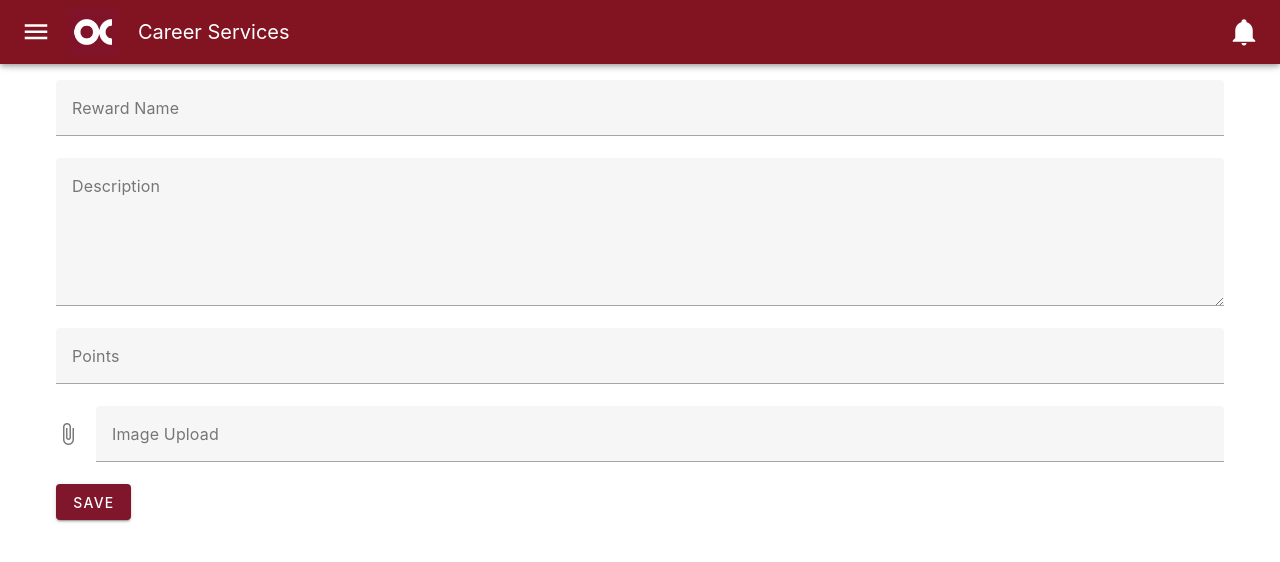
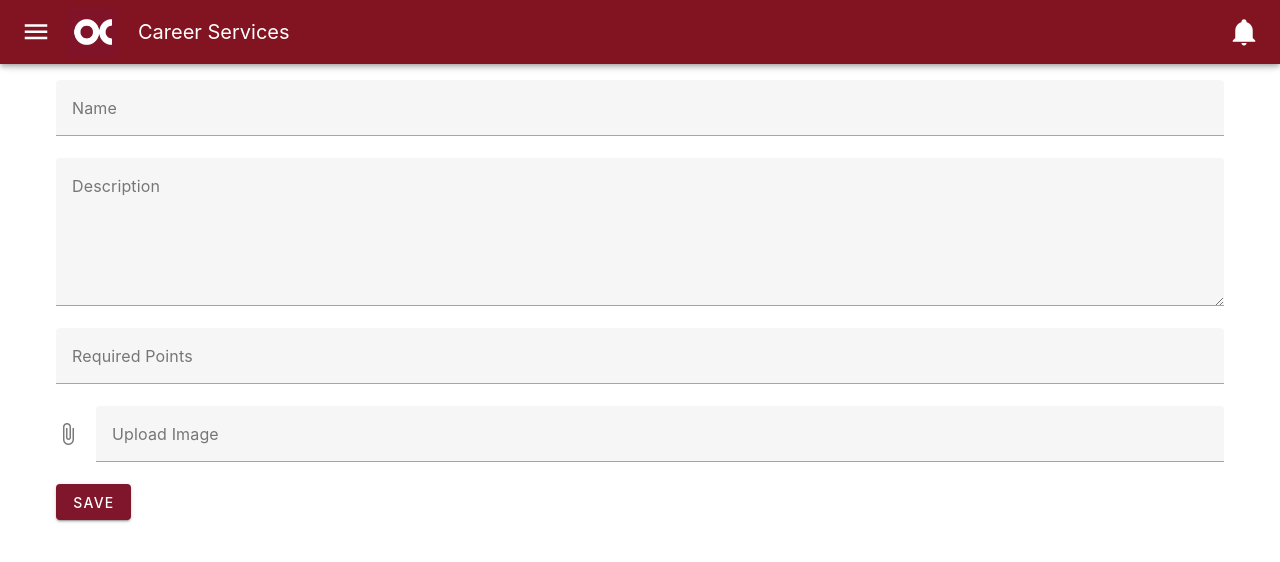
Before and after one commit to IanFlower/Avocado-Frontend, a Vue app: page /AddReward in a window 1280 px wide. Shown: the top 562 px of the page. Built offline with nearby package versions, Linux system fonts and the light colour scheme; what webfontloader would draw is missing.

Commit message:
EDIT REWARD DONE

```diff
--- a/src/components/AddReward.vue
+++ b/src/components/AddReward.vue
@@ -1,15 +1,14 @@
 <template>
   <v-container>
-    <v-form @submit.prevent="addReward" ref="form">
-      <v-text-field v-model="reward.name" label="Reward Name" required />
+    <v-form ref="rewardForm">
+      <v-text-field v-model="reward.name" label="Name" required></v-text-field>
+      <v-textarea v-model="reward.desc" label="Description" required></v-textarea>
+      <v-text-field v-model.number="reward.requiredPoints" label="Required Points" type="number"
+        required></v-text-field>
 
-      <v-textarea v-model="reward.desc" label="Description" required />
+      <v-file-input label="Upload Image" @change="handleImageUpload" accept="image/*" required></v-file-input>
 
-      <v-text-field v-model="reward.points" label="Points" type="number" required />
-
-      <v-file-input label="Image Upload" accept="image/*" required @change="handleImageUpload" />
-
-      <v-btn type="submit" color="primary">Save</v-btn>
+      <v-btn @click="AddReward" color="primary">Save</v-btn>
     </v-form>
   </v-container>
 </template>
@@ -21,31 +20,33 @@ import rewardServices from '../services/rewardServices.js';
 const reward = ref({
   name: '',
   desc: '',
-  requiredPoints: '',
-  image: null,
+  requiredPoints: null,
+  image: ''
 });
+
+const rewardForm = ref(null);
+
+const handleImageUpload = (event) => {
+  const file = event.target.files[0];
+  if (file) {
+    const reader = new FileReader();
+    reader.readAsDataURL(file);
+    reader.onload = () => {
+      reward.value.image = reader.result;
+    };
+  }
+};
 
 const emit = defineEmits(['rewardAdded']);
 
-const handleImageUpload = (event) => {
-  const file = event?.target?.files?.[0] || null;
-  reward.value.image = file;
+const AddReward = async () => {
+  console.log('Submitting reward:', reward.value);
+  await rewardServices.addReward({
+    name: reward.value.name,
+    desc: reward.value.desc,
+    requiredPoints: reward.value.requiredPoints
+  });
+
+  emit('rewardAdded');
 };
-
-const addReward = async () => {
-  rewardServices.addReward({
-  "name": reward.value.name,
-  "desc": reward.value.desc,
-  "requiredPoints": reward.value.requiredPoints
-})
-
-  .then(() => {
-    console.log("complete")
-    emit("rewardAdded")
-  })
-  .catch((res)=> {
-    console.log(`Error: ${res}`)
-  })
-
-}
 </script>
--- a/src/components/EditReward.vue
+++ b/src/components/EditReward.vue
@@ -1,63 +1,72 @@
+<script setup>
+import { ref, defineProps, defineEmits, onMounted } from 'vue';
+import rewardServices from '../services/rewardServices';
+
+
+const props = defineProps({
+  rewardId: Number,
+});
+
+const emit = defineEmits(['rewardUpdated', 'close']);
+
+const name = ref('');
+const desc = ref('');
+const requiredPoints = ref(0);
+
+// Fetch Reward from API
+const fetchReward = async () => {
+  if (props.rewardId) {
+    try {
+      const response = await rewardServices.getRewardById(props.rewardId);
+      const reward = response.data;
+      name.value = reward.name;
+      desc.value = reward.desc;
+      requiredPoints.value = reward.requiredPoints;
+    } catch (error) {
+      console.error('Error fetching reward:', error);
+    }
+  }
+};
+
+onMounted(fetchReward);
+
+
+const updateReward = async () => {
+  console.log('Update button clicked');
+
+  const reward = {
+    id: props.rewardId,
+    name: name.value,
+    desc: desc.value,
+    requiredPoints: requiredPoints.value,
+  };
+
+  console.log("Updating reward with:", reward);
+
+  try {
+    const response = await rewardServices.updateReward(reward);
+    console.log("API Response after update:", response.data);
+
+    emit('rewardUpdated');
+    emit('close');
+  } catch (error) {
+    console.error('Error updating reward:', error);
+  }
+};
+
+</script>
+
 <template>
   <v-container>
-    <v-form @submit.prevent="updateReward" ref="form">
-      <v-text-field v-model="reward.name" label="Reward Name" required />
-
-      <v-textarea v-model="reward.desc" label="Description" required />
-
-      <v-text-field v-model="reward.points" label="Points" type="number" required />
-
-      <v-file-input label="Image Upload" accept="image/*" @change="handleImageUpload" />
-
-      <v-btn type="submit" color="primary">Update</v-btn>
-    </v-form>
+    <v-card>
+      <v-card-text>
+        <v-form @submit.prevent="updateReward">
+          <v-text-field v-model="name" label="Name" required></v-text-field>
+          <v-textarea v-model="desc" label="Description" required></v-textarea>
+          <v-text-field v-model.number="requiredPoints" label="Points" type="number" required></v-text-field>
+          <v-btn type="button" color="primary" class="mt-3" @click="updateReward">Save</v-btn>
+        </v-form>
+      </v-card-text>
+    </v-card>
   </v-container>
 </template>
-
-<script setup>
-import { ref, onMounted } from 'vue';
-import rewardServices from '../services/rewardServices.js';
-
-const props = defineProps({
-  rewardId: {
-    type: Number,
-    required: true,
-  },
-});
-
-const reward = ref({
-  id: null,
-  name: '',
-  desc: '',
-  points: '',
-  image: null,
-});
-
-const emit = defineEmits(['rewardUpdated']);
-
-const handleImageUpload = (event) => {
-  const file = event?.target?.files?.[0] || null;
-  reward.value.image = file;
-};
-
-// Fetch the existing reward data when the component is mounted
-onMounted(async () => {
-  try {
-    const fetchedReward = await rewardServices.getRewardById(props.rewardId);
-    reward.value = fetchedReward;
-  } catch (error) {
-    console.log(`Error fetching reward: ${error}`);
-  }
-});
-
-// Update the reward data
-const updateReward = async () => {
-  try {
-    await rewardServices.updateReward(reward.id);
-    console.log('Reward updated successfully');
-    emit('rewardUpdated');
-  } catch (error) {
-    console.log(`Error updating reward: ${error}`);
-  }
-};
-</script>
--- a/src/components/deleteReward.vue
+++ b/src/components/deleteReward.vue
@@ -1,51 +1,47 @@
 <template>
-    <v-container>
-      <v-form @submit.prevent="addReward" ref="form">
-        <v-text-field v-model="reward.name" label="Reward Name" required />
+  <v-dialog v-model="dialogVisibleInternal" max-width="400px">
+    <v-card>
+      <v-card-title>
+        <span class="headline">Are you sure you want to delete "{{ reward.name }}"?</span>
+      </v-card-title>
 
-        <v-textarea v-model="reward.desc" label="Description" required />
+      <v-card-actions>
+        <v-btn color="green" @click="deleteReward">Yes</v-btn>
+        <v-btn color="red" @click="closeModal">No</v-btn>
+      </v-card-actions>
+    </v-card>
+  </v-dialog>
+</template>
 
-        <v-text-field v-model="reward.points" label="Points" type="number" required />
+<script setup>
+import { ref, defineProps, defineEmits, watch } from 'vue';
+import rewardServices from '../services/rewardServices';
 
-        <v-file-input label="Image Upload" accept="image/*" required @change="handleImageUpload" />
+const props = defineProps({
+  reward: Object,
+  dialogVisible: Boolean,
+});
 
-        <v-btn type="submit" color="primary">Save</v-btn>
-      </v-form>
-    </v-container>
-  </template>
+const emit = defineEmits(['rewardDeleted', 'update:dialogVisible']);
 
-  <script setup>
-  import { ref } from 'vue';
-  import rewardServices from '../services/rewardServices.js';
+const dialogVisibleInternal = ref(false);
 
-  const reward = ref({
-    name: '',
-    desc: '',
-    requiredPoints: '',
-    image: null,
-  });
+// Watch for prop change and update internal dialog visibility
+watch(() => props.dialogVisible, (newVal) => {
+  dialogVisibleInternal.value = newVal;
+});
 
-  const emit = defineEmits(['rewardAdded']);
+const closeModal = () => {
+  emit('update:dialogVisible', false); // Hide the dialog in the parent
+};
 
-  const handleImageUpload = (event) => {
-    const file = event?.target?.files?.[0] || null;
-    reward.value.image = file;
-  };
-
-  const addReward = async () => {
-    rewardServices.addReward({
-    "name": reward.value.name,
-    "desc": reward.value.desc,
-    "requiredPoints": reward.value.requiredPoints
-  })
-
-    .then(() => {
-      console.log("complete")
-      emit("rewardAdded")
-    })
-    .catch((res)=> {
-      console.log(`Error: ${res}`)
-    })
-
+const deleteReward = async () => {
+  try {
+    await rewardServices.DeleteReward(props.reward.id);
+    emit('rewardDeleted'); // Notify parent about the reward deletion
+    closeModal(); // Close the dialog
+  } catch (error) {
+    console.error('Error deleting reward:', error);
   }
-  </script>
+};
+</script>
--- a/src/services/rewardServices.js
+++ b/src/services/rewardServices.js
@@ -3,12 +3,12 @@ import apiClient from '../services/services';
 
 const rewardService = {
   // Get all rewards
-  getAllrewards() {
+  getAllRewards() {
     return apiClient.get('/reward');
   },
 
   // Get a specific reward by ID
-  getrRewardById(rewardId) {
+  getRewardById(rewardId) {
     return apiClient.get(`/reward/${rewardId}`);
   },
 
@@ -18,10 +18,10 @@ const rewardService = {
     return apiClient.post(`/reward/`, reward);
   },
 
-  updateReward(rewardId)
-  {
-    return apiClient.put(`/reward/${rewardId}`);
+  updateReward(reward) {
+    return apiClient.put(`/reward/${reward.id}`, reward);
   },
+
 
   DeleteReward(rewardId)
   {
--- a/src/views/AdminViewRewards.vue
+++ b/src/views/AdminViewRewards.vue
@@ -10,7 +10,7 @@
             hide-details single-line class="ma-2" />
         </v-col>
         <v-col cols="6" class="d-flex justify-end">
-          <v-btn class="custom-btn" @click="showAddRewardDialog = true">
+          <v-btn class="custom-btn" @click="openAddRewardDialog">
             Add Reward
           </v-btn>
         </v-col>
@@ -29,18 +29,23 @@
           <span>{{ item.purchaseCount }}</span>
         </template>
 
+        <template v-slot:item.requiredPoints="{ item }">
+          <span>{{ item.requiredPoints }}</span>
+        </template>
+
+        <template v-slot:item.image="{ }">
+          <span>Not Available</span>
+        </template>
+
         <template v-slot:item.actions="{ item }">
-          <!-- Edit Button -->
           <v-btn icon class="transparent no-padding" @click="openEditRewardDialog(item)">
             <v-icon color="#004761" size="large">mdi-pencil</v-icon>
           </v-btn>
 
-          <!-- Delete Button -->
           <v-btn icon class="transparent no-padding" @click="openDeleteRewardDialog(item)">
             <v-icon color="#A30D11" size="large">mdi-delete</v-icon>
           </v-btn>
         </template>
-
       </v-data-table>
     </div>
   </div>
@@ -48,15 +53,13 @@
   <!-- Add Reward Dialog -->
   <v-dialog v-model="showAddRewardDialog" max-width="500px">
     <v-card>
-      <v-card-title>
-        Add Reward
-      </v-card-title>
+      <v-card-title>Add Reward</v-card-title>
       <v-card-text>
         <AddReward @rewardAdded="closeAddRewardDialog" />
       </v-card-text>
       <v-card-actions>
         <v-spacer></v-spacer>
-        <v-btn color="red" text @click="showAddRewardDialog = false">Cancel</v-btn>
+        <v-btn color="red" text @click="closeAddRewardDialog">Cancel</v-btn>
       </v-card-actions>
     </v-card>
   </v-dialog>
@@ -66,20 +69,16 @@
     <v-card>
       <v-card-title>Edit Reward</v-card-title>
       <v-card-text>
+        <EditReward v-if="selectedReward" :rewardId="selectedReward.id" @rewardUpdated="refreshRewards"
+          @close="closeEditRewardDialog" />
 
-      <!-- Use v-show or make sure selectedReward is populated correctly -->
-      <EditReward
-        v-if="selectedReward && selectedReward.value.id"
-        :rewardId="selectedReward.value.id"
-        @rewardUpdated="initialize"
-      />
         <div v-else>
           <p>Loading reward...</p>
         </div>
       </v-card-text>
       <v-card-actions>
         <v-spacer></v-spacer>
-      <v-btn color="red" text @click="editRewardDialogBox = false">Cancel</v-btn>
+        <v-btn color="red" text @click="closeEditRewardDialog">Cancel</v-btn>
       </v-card-actions>
     </v-card>
   </v-dialog>
@@ -89,14 +88,21 @@
   <v-card>
     <v-card-title>Delete Reward</v-card-title>
     <v-card-text>
-        <DeleteReward :reward="selectedReward" @rewardDeleted="initialize" />
+      <deleteReward
+        v-if="selectedReward"
+        :reward="selectedReward"
+        :dialogVisible="deleteRewardDialogBox"
+        @rewardDeleted="refreshDeleteRewards"
+        @update:dialogVisible="deleteRewardDialogBox = $event"
+      />
     </v-card-text>
     <v-card-actions>
       <v-spacer></v-spacer>
-        <v-btn color="red" text @click="deleteRewardDialogBox = false">Cancel</v-btn>
+      <v-btn color="red" text @click="closeDeleteRewardDialog">Cancel</v-btn>
     </v-card-actions>
   </v-card>
 </v-dialog>
+
 </template>
 
 <script setup>
@@ -104,39 +110,50 @@ import { ref, onMounted } from "vue";
 import rewardServices from "../services/rewardServices.js";
 import AddReward from "../components/AddReward.vue";
 import EditReward from "../components/EditReward.vue";
-import DeleteReward from "../components/DeleteReward.vue";
+import deleteReward from "../components/deleteReward.vue";
 
 const editRewardDialogBox = ref(false);
 const deleteRewardDialogBox = ref(false);
 const selectedReward = ref(null);
 
-// Rewards data and search
 const rewards = ref([]);
 const searchQuery = ref("");
 const showAddRewardDialog = ref(false);
 
-// Table headers
 const headers = ref([
   { title: "Name", key: "name", align: "start", sortable: true },
-  { title: "Description", key: "desc", align: "center", sortable: true },
+  { title: "Description", key: "desc", align: "center", sortable: false },
   { title: "Purchase Count", key: "purchaseCount", align: "center", sortable: true },
+  { title: "Required Points", key: "requiredPoints", align: "center", sortable: true },
+  { title: "Image", key: "image", align: "center", sortable: false },
   { title: "Actions", key: "actions", align: "center", sortable: false }
 ]);
 
-// Fetch rewards from the database
-const initialize = () => {
-  rewardServices.getAllrewards()
-    .then(response => {
-      rewards.value = response.data.map(reward => ({
+const initialize = async () => {
+  try {
+    const response = await rewardServices.getAllRewards();
+    console.log("Fetched rewards:", response.data);
+
+    rewards.value = [...response.data.map(reward => ({
+      id: reward.id,
       name: reward.name,
       desc: reward.desc,
       purchaseCount: reward.purchaseCount,
-        image: reward.image
-      }));
-    })
-    .catch(() => {
+      requiredPoints: reward.requiredPoints
+    }))];
+
+  } catch (error) {
+    console.error("Error fetching rewards:", error);
     rewards.value = [];
-    });
+  }
+};
+
+
+
+// Open and Close functions for dialogs
+
+const openAddRewardDialog = () => {
+  showAddRewardDialog.value = true;
 };
 
 const closeAddRewardDialog = () => {
@@ -144,18 +161,37 @@ const closeAddRewardDialog = () => {
   initialize();
 };
 
-// Open Edit Reward Dialog
 const openEditRewardDialog = (reward) => {
-  console.log('Selected Reward:', selectedReward.value);  // Corrected logging
-  selectedReward.value = reward; // Corrected assignment
+  selectedReward.value = reward;
   editRewardDialogBox.value = true;
 };
 
-// Open Delete Reward Dialog
+const refreshRewards = async () => {
+  console.log("Refreshing rewards...");
+  await initialize();
+  closeEditRewardDialog();
+};
+
+const refreshDeleteRewards = async () => {
+  console.log("Refreshing rewards...");
+  await initialize();
+  closeDeleteRewardDialog();
+};
+
+const closeEditRewardDialog = () => {
+  editRewardDialogBox.value = false;
+  selectedReward.value = null;
+};
+
 const openDeleteRewardDialog = (reward) => {
   selectedReward.value = reward;
   deleteRewardDialogBox.value = true;
 };
 
+const closeDeleteRewardDialog = () => {
+  deleteRewardDialogBox.value = false;
+  selectedReward.value = null;
+};
+
 onMounted(initialize);
 </script>
```
Lines whose indentation alone changed are shown as unchanged.
